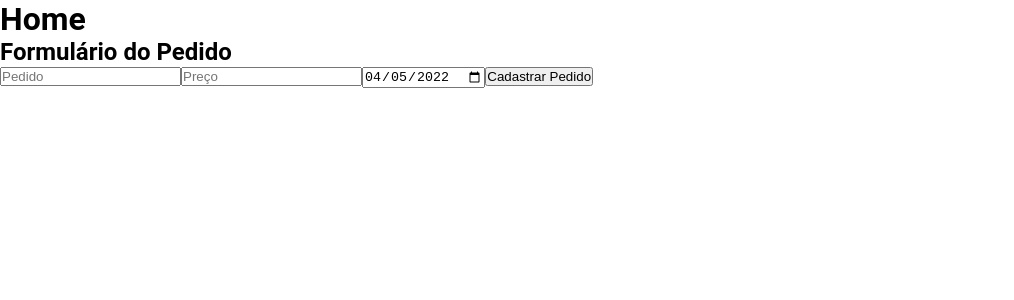
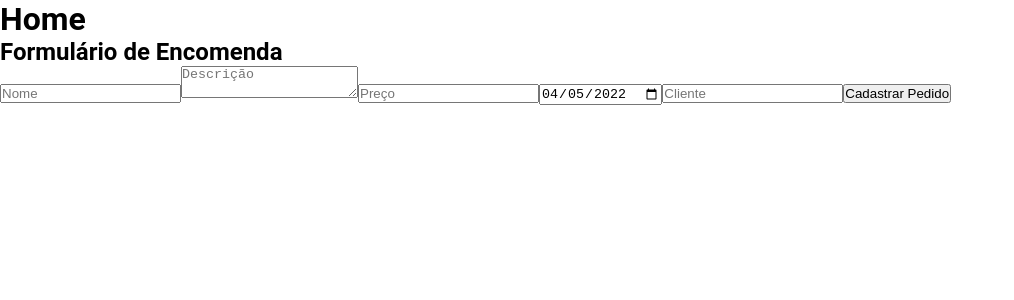
Before and after one commit to BrunoBecoski/marcenaria, a Next.js app: page / in a window 1280 px wide. Shown: the top 300 px of the page, without its empty margins (0-1014 px from the left). Built offline with nearby package versions, Linux system fonts and the light colour scheme.

Commit message:
feat: send order form data

```diff
--- a/package.json
+++ b/package.json
@@ -5,9 +5,11 @@
   "scripts": {
     "dev": "next dev",
     "build": "next build",
-    "start": "next start"
+    "start": "next start",
+    "api": "json-server ./src/services/server.json --port 3333"
   },
   "dependencies": {
+    "axios": "^0.26.1",
     "date-fns": "^2.28.0",
     "next": "12.1.4",
     "react": "18.0.0",
@@ -19,6 +21,7 @@
     "@types/react": "17.0.43",
     "@types/react-dom": "17.0.14",
     "@types/styled-components": "^5.1.24",
+    "json-server": "^0.17.0",
     "typescript": "4.6.3"
   }
 }
--- /dev/null
+++ b/src/components/TextArea/index.tsx
@@ -0,0 +1,11 @@
+import { Container } from './styles';
+
+interface TextAreaProps extends React.TextareaHTMLAttributes<HTMLTextAreaElement> {}
+
+export function TextArea({ ...rest }: TextAreaProps) {
+  return (
+    <Container
+      {...rest}
+    />
+  )
+}
--- /dev/null
+++ b/src/components/TextArea/styles.ts
@@ -0,0 +1,3 @@
+import styled from 'styled-components';
+
+export const Container = styled.textarea``;
--- a/src/pages/index.tsx
+++ b/src/pages/index.tsx
@@ -1,45 +1,53 @@
 import { useState } from 'react';
 import { format } from 'date-fns';
 
-import { Input } from "../components/Input";
+import { api } from '../services/api';
+
+import { Input } from '../components/Input';
+import { TextArea } from '../components/TextArea';
 import { Button } from '../components/Button';
 
 export default function Home() {
   const [name, setName] = useState('');
+  const [description, setDescription] = useState('');
   const [price, setPrice] = useState('');
   const [date, setDate] = useState(format(new Date(), 'yyyy-MM-dd'));
+  const [client, setClient] = useState('');
 
-  function handleAddClient() {
-    console.log('CADASTRAR SERVIÇO');
-    console.log('Nome: ' + name);
-    console.log('Preço: ' + price);
-    console.log('Data: ' + date);
-
-    alert(`
-      Nome: ${name} \n
-      Preço: ${
-        new Intl.NumberFormat(
-          'pt-BR', { style: 'currency', currency: 'BRL'}
-        ).format(Number(price))
-      } \n
-      Data: ${date} \n
-    `);
+  async function handleAddOrder() {
+    api.post('/orders', {
+      name,
+      description,
+      price: new Intl.NumberFormat(
+        'pt-BR', { style: 'currency', currency: 'BRL'}
+      ).format(Number(price)),
+      date,
+      client
+    });
 
     setName('');
+    setDescription('');
     setPrice('');
     setDate(format(new Date(), 'yyyy-MM-dd'));
+    setClient('');
   }
+
 
   return (
     <main>
       <h1>Home</h1>
-      <h2>Formulário do Pedido</h2>
+      <h2>Formulário de Encomenda</h2>
 
       <div>
         <Input
-          placeholder="Pedido"
+          placeholder="Nome"
           value={name}
           onChange={event => setName(event.target.value)}
+        />
+        <TextArea
+          placeholder="Descrição"
+          value={description}
+          onChange={event => setDescription(event.target.value)}
         />
         <Input
           placeholder="Preço"
@@ -47,17 +55,23 @@ export default function Home() {
           onChange={event => setPrice(event.target.value)}
         />
         <Input
-          placeholder="Data"
           type="date"
           defaultValue={date}
           onChange={event => setDate(event.target.value)}
         />
+        <Input
+          placeholder="Cliente"
+          value={client}
+          onChange={event => setClient(event.target.value)}
+        />
+
 
         <Button
           title="Cadastrar Pedido"
-          onClick={handleAddClient}
+          onClick={handleAddOrder}
         />
       </div>
+
     </main>
     );
 }
--- /dev/null
+++ b/src/services/api.ts
@@ -0,0 +1,7 @@
+import axios from 'axios';
+
+const api = axios.create({
+  baseURL: 'http://localhost:3333'
+});
+
+export { api };
--- /dev/null
+++ b/src/services/server.json
@@ -0,0 +1,3 @@
+{
+  "orders": []
+}
```
Also changed, not shown: 1 other file (tests, documents, lock files or other folders).
